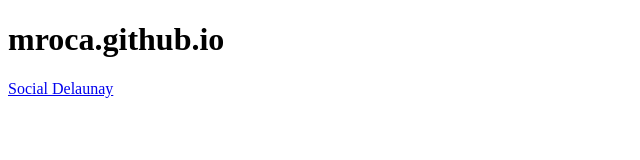
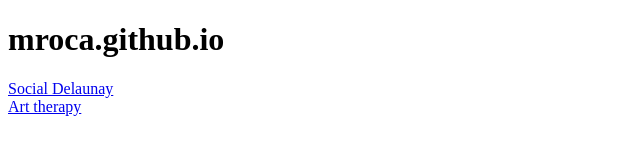
Before and after one commit to mRoca/mroca.github.io, a plain HTML site: page index.html in a window 1280 px wide. Shown: the full height of the page, 0-640 px from the left. Drawn offline with Linux system fonts and the light colour scheme.

Commit message:
Add art therapy

```diff
--- a/index.html
+++ b/index.html
@@ -13,5 +13,8 @@
 
 <a href="src/social-delaunay">Social Delaunay</a>
 
+<br />
+<a href="src/social-delaunay/art-therapy.html">Art therapy</a>
+
 </body>
 </html>
```
